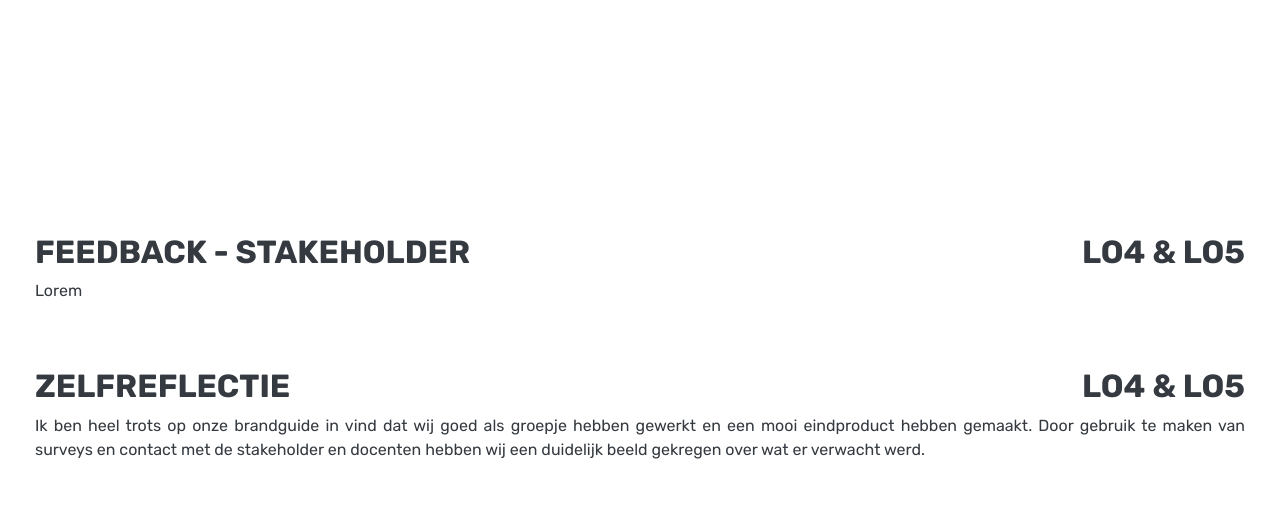
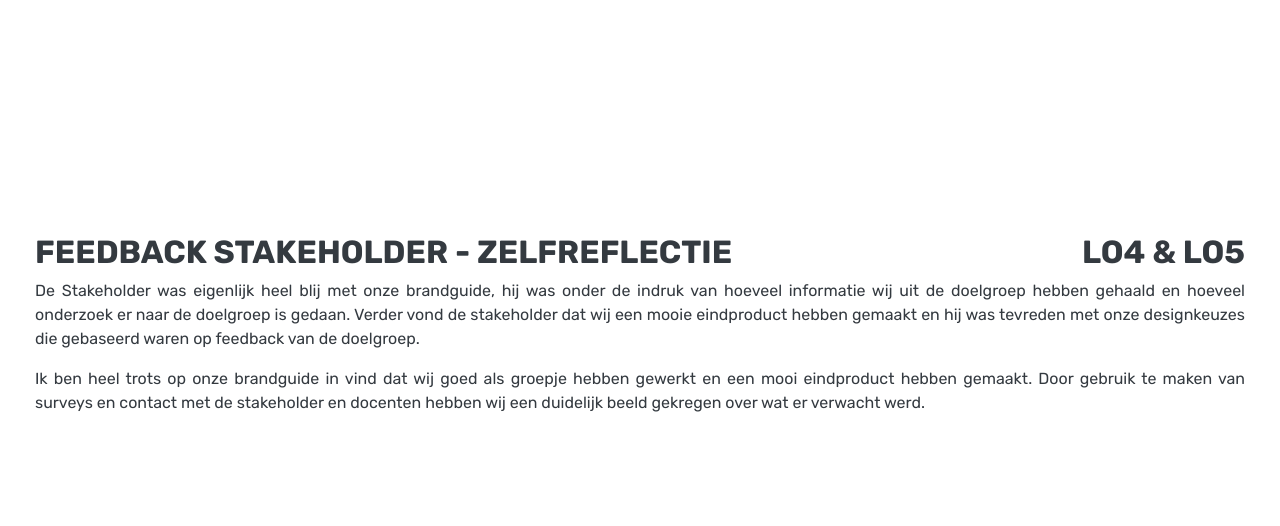
Before and after one commit to Devannn/Portfolio-Semester-2, a PHP site: page /projects/project1.php in a window 1280 px wide. Shown: the part 4537-5063 px from the top of the page. After the commit the page ends 4949 px from the top, so only its background shows below. Run offline with PHP 8.4, Linux system fonts and the light colour scheme.

Commit message:
project 1 en 5 afgerond

```diff
--- a/projects/project1.php
+++ b/projects/project1.php
@@ -309,39 +309,27 @@
             </div>
             <!-- Presentatie -->
 
-            <!-- Feedback - Stakeholder -->
+            <!-- Feedback Stakeholder - Zelfreflectie -->
             <div class="row pt-4">
                 <div class="col">
-                    <h2>Feedback - Stakeholder</h2>
+                    <h2>Feedback Stakeholder - Zelfreflectie</h2>
                 </div>
-                <div class="col text-right">
+                <div class="col-4 text-right">
                     <h2>LO4 & LO5</h2>
                 </div>
             </div>
             <div class="row">
                 <div class="col">
                     <p class="text-justify">
-                        Lorem
+                        De Stakeholder was eigenlijk heel blij met onze brandguide, hij was onder de indruk van hoeveel informatie wij uit de doelgroep hebben gehaald en hoeveel onderzoek er naar de doelgroep is gedaan. Verder vond de stakeholder dat wij een mooie eindproduct hebben gemaakt en hij was tevreden met onze designkeuzes die gebaseerd waren op feedback van de doelgroep.
+                    </p>
+
+                    <p class="text-justify">Ik ben heel trots op onze brandguide in vind dat wij goed als groepje hebben gewerkt en een mooi eindproduct hebben gemaakt. Door gebruik te maken van surveys en contact met de stakeholder en docenten hebben wij een duidelijk beeld gekregen over wat er verwacht werd.
+
                     </p>
                 </div>
             </div>
-            <!-- Feedback - Stakeholder -->
-
-            <!-- Zelfreflectie -->
-            <div class="row pt-4">
-                <div class="col">
-                    <h2>Zelfreflectie</h2>
-                </div>
-                <div class="col text-right">
-                    <h2>LO4 & LO5</h2>
-                </div>
-            </div>
-            <div class="row">
-                <div class="col">
-                    <p class="text-justify">Ik ben heel trots op onze brandguide in vind dat wij goed als groepje hebben gewerkt en een mooi eindproduct hebben gemaakt. Door gebruik te maken van surveys en contact met de stakeholder en docenten hebben wij een duidelijk beeld gekregen over wat er verwacht werd.</p>
-                </div>
-            </div>
-            <!-- Zelfreflectie -->
+            <!-- Feedback Stakeholder - Zelfreflectie -->
         </div>
         <div class="py-4"></div>
     </div>
--- a/projects/project5.php
+++ b/projects/project5.php
@@ -460,9 +460,9 @@
             </div>
             <div class="row">
                 <div class="col">
-                    <p class="text-justify">Na mijn derde portofolio review heb ik voor elk project een pagina gemaakt. Deze pagina's hebben de zelfde stijl als de leeruitkomst pagina's. In elke pagina begin ik met een vooraf hierin is vermeld wat de opdracht is en hoe ik contact heb opgenomen met de stakeholder.</p>
+                    <p class="text-justify">Na mijn derde portofolio review kreeg ik te horen dat mijn leeruitkomsten niet goed aangetoond waren en onoverzichtelijk waren, daarom kreeg ik als feedback om met projecten te werken en van elk project een verhaaltje te maken waarin elk leeruitkomst aangetoond kan worden. Dit heb ik gedaan door de code van de leeruitkomsten pagina's te kopieren en te plakken in de project pagina's. Elke projectpagina begint met een foto en en naam van het project, bij deze foto horen verschillende knoppen waarmee je vlug naar de bijbehorende onderdelen kan navigeren. Onder de naam van het project krijg je al meteen kopjes te zien met daarbij de bijbehorende leeruitkomst.</p>
 
-                    <p class="text-justify">Na mijn derde portofolio review kreeg ik te horen dat mijn leeruitkomsten niet goed aangetoond waren en onoverzichtelijk waren, daarom kreeg ik als feedback om met projecten te werken en van elk project een verhaaltje te maken waarin elk leeruitkomst aangetoond kan worden. Dit heb ik gedaan door de code van de leeruitkomsten pagina's te kopieren en te plakken in de project pagina's. Elke projectpagina begint met een foto en en naam van het project, bij deze foto horen verschillende knoppen waarmee je vlug naar de bijbehorende onderdelen kan navigeren. Onder de naam van het project krijg je al meteen kopjes te zien met daarbij de bijbehorende leeruitkomst.</p>
+                    <p class="text-justify">Met Bootstrap kan je gemakkelijk teksten responsive maken. ik heb gebruik gemaakt van de row en col classes van Bootstrap, hoe deze werken is heel simpel. Je begint altijd met een container, hierin komt alle informatie te staan. In elke container kan je verschillende rows plaatsend deze rows bedekken de hele pagina van links naar rechts. De cols gebruik je om informatie te ordenen in de rows. Als voorbeeld kan je een row hebben met daarin twee cols die worden dan verspreid zodat je twee cols langs elkaar hebt die net zo lang zijn en de hele pagina bedekken.</p>
                 </div>
             </div>
             <div class="row">
```
